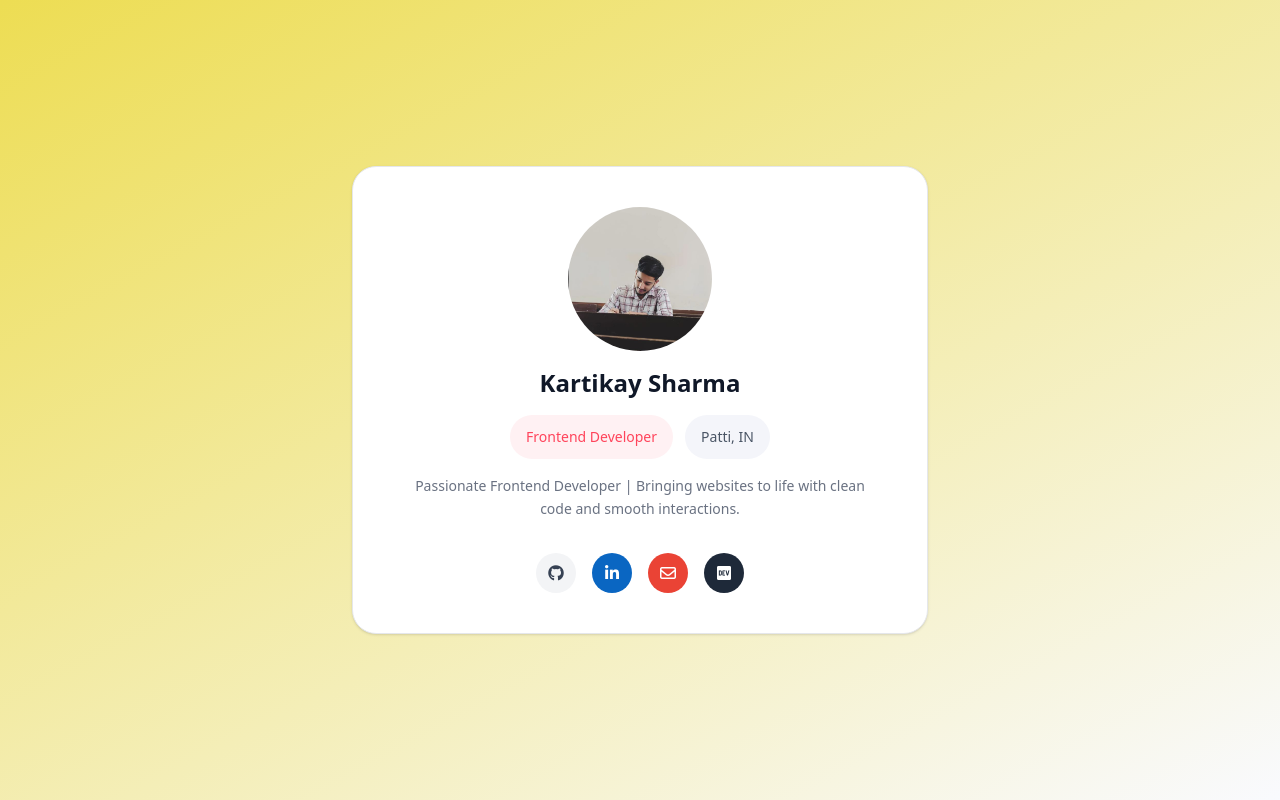
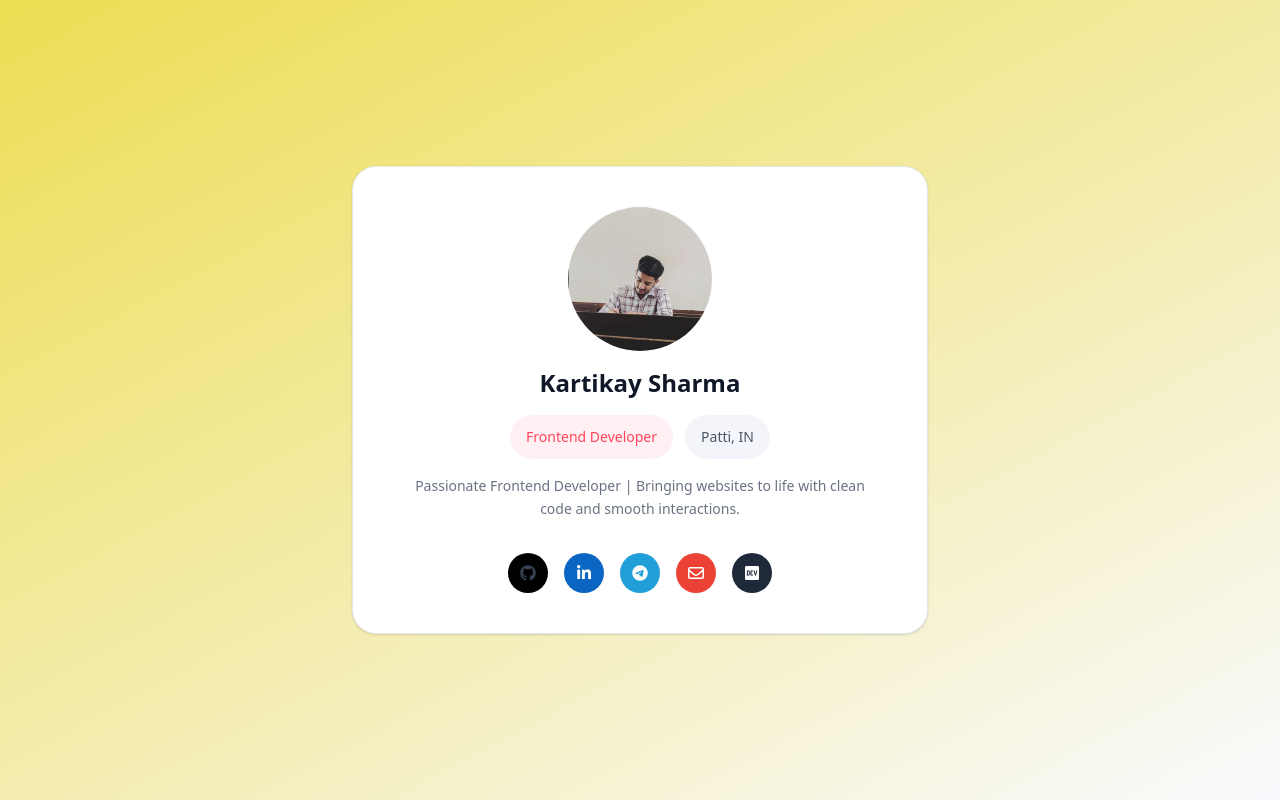
Before and after one commit to Kartikaysharma2004/Link-List, a website: page index.html in a window 1280 px wide. Drawn offline with nearby package versions, Linux system fonts and the light colour scheme.

Commit message:
UI Update

```diff
--- a/index.html
+++ b/index.html
@@ -30,7 +30,9 @@ background: linear-gradient(332deg, rgba(249, 250, 254, 1) 0%, rgba(237, 221, 83
                 Frontend Developer
             </span>
             <span class="px-4 py-3 rounded-full text-sm bg-[#F4F5FA] text-gray-600">
-                Patti, IN
+                <a href="https://maps.app.goo.gl/nG5f4q6M2eabV2Sh7" target="_blank">
+                    Patti, IN
+                </a>
             </span>
         </div>
 
@@ -43,14 +45,18 @@ background: linear-gradient(332deg, rgba(249, 250, 254, 1) 0%, rgba(237, 221, 83
         <!-- Social Icons -->
         <div class="flex gap-4 mt-4">
             <a href="https://github.com/Kartikaysharma2004/" target="_blank" class="w-10 h-10 flex items-center justify-center rounded-full
-                bg-gray-100 text-gray-700 hover:bg-black hover:text-white transition">
+             text-gray-700 bg-black hover:text-white transition">
                 <i class="fa-brands fa-github"></i>
             </a>
 
-            <a href="https://www.linkedin.com/in/kartikay-sharma2004/" target="_blank" class="w-10 h-10 flex items-center justify-center rounded-full
-                bg-[#0A66C2] text-white hover:opacity-90 transition">
+            <a href="https://www.linkedin.com/in/kartikay-sharma2004/" target="_blank" class="w-10 h-10 flex items-center justify-center rounded-full bg-[#0A66C2] text-white hover:opacity-90 transition">
                 <i class="fa-brands fa-linkedin-in"></i>
             </a>
+
+            <a href="https://t.me/kartikay2004" target="_blank" class="w-10 h-10 flex items-center justify-center rounded-full bg-[#229ED9] text-white hover:bg-[#1C8BC1] transition">
+                <i class="fa-brands fa-telegram"></i>
+            </a>
+
 
             <a href="mailto:kartikaysharmaa2004@gmail.com" class="w-10 h-10 flex items-center justify-center rounded-full
           bg-[#EA4335] text-white hover:bg-[#D63B2F] transition">
```
